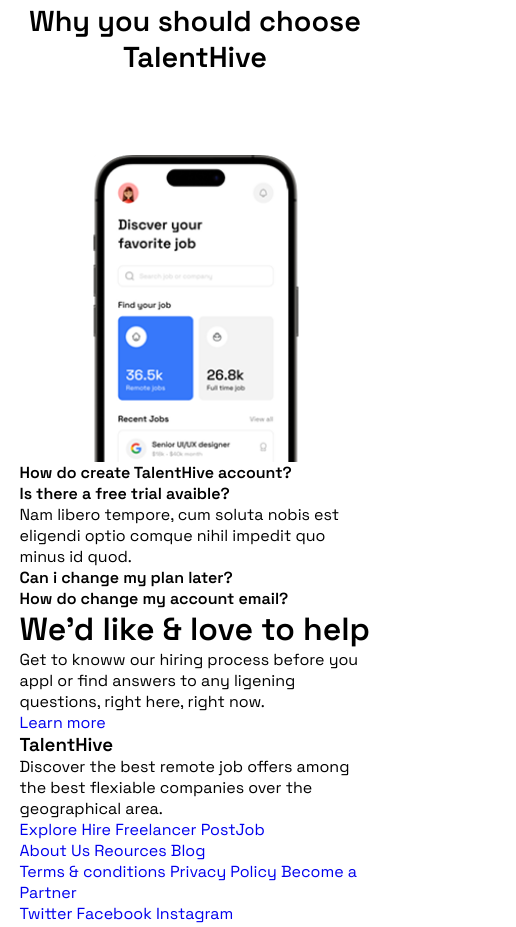
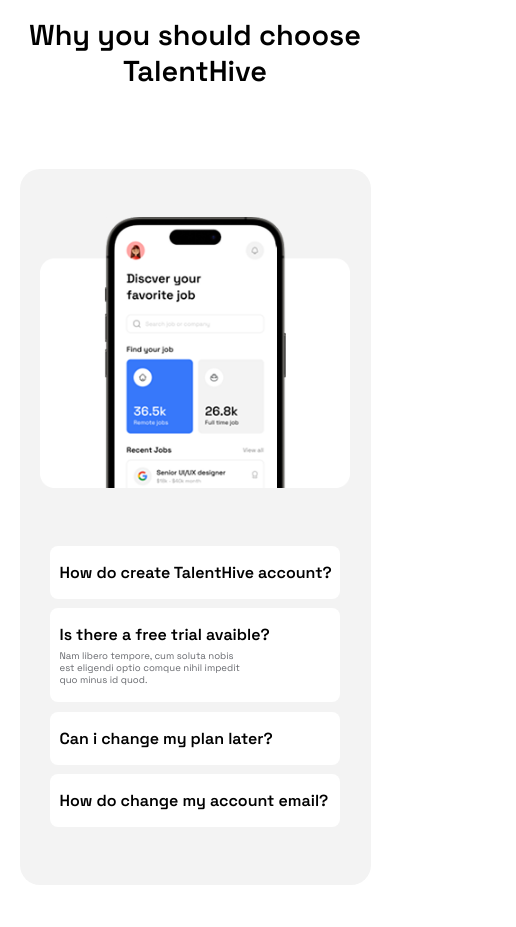
Before and after one commit to Viihh-77/TalentHive, a plain HTML site: page index.html in a window 390 px wide. Shown: the part 1073-2000 px from the top of the page, 516 px wide, since content can reach past the window. Drawn offline with Linux system fonts and the light colour scheme.

Commit message:
Atualizando código

```diff
--- a/index.html
+++ b/index.html
@@ -12,23 +12,24 @@
             <div class="logo">
                 <h1>TalentHive</h1>
             </div>
-            <nav class="menu" aria-label="Menu Principal">
-                <div class="menu-mobile" aria-label="Menu Mobile">
+        <nav class="menu">
+            <div class="menu-mobile">
             <button>&#9776</button>
             </div>
 
-                <ul class="menu-desktop" aria-label="Menu Desktop">
+            <div class="menu-desktop">
+            <ul class="pages">
                 <li><a href="#">Home</a></li>
                 <li><a href="#">Hire Freelancer</a></li>
                 <li><a href="#">Explore</a></li>
                 <li><a href="#">PostJob</a></li>
                 <li><a href="#">About Us</a></li>
             </ul>
-
-                <ul class="menu-desktop">
+            <ul class="login">
                 <li><a href="#">Login</a></li>
-                    <li><a href="#" class="btn">Start free</a></li>
+                <li><a href="#" class="btn-header">Start free</a></li>
             </ul>
+            </div>
         </nav>
         </div>
     </header>
@@ -53,15 +54,19 @@
 
 
         <section id="duvidas">
-        <div class="conteudo-duvidas">
+        <div class="container">
             <h3>Why you should choose TalentHive</h3>
-            <div class="container secao-duvidas">
+            <div class="secao-duvidas">
                 <img src="assets/duvidas.png" alt="Imagem de celular">
-                <h4>How do create TalentHive account?</h4>
-                <h4>Is there a free trial avaible?</h4>
+                <div class="btn-duvidas">
+                <h4 class="btn-question">How do create TalentHive account?</h4>
+                <div class="btn-question">
+                    <h4 >Is there a free trial avaible?</h4>
                     <p>Nam libero tempore, cum soluta nobis est eligendi optio comque nihil impedit quo minus id quod.</p>
-                <h4>Can i change my plan later?</h4>
-                <h4>How do change my account email?</h4>
+                </div>
+                <h4 class="btn-question">Can i change my plan later?</h4>
+                <h4 class="btn-question">How do change my account email?</h4>
+                </div>
             </div>
         </div>
         </section>
@@ -112,11 +117,10 @@
 
             <div class="final-footer">
                 <p>©2023 Talenthive. All rights reserved</p>
-                <p>101 Marlow Street. #12-05 Clife Parkview. Singapore 059020. View on Maps</p>
+                <p>101 Marlow Street. #12-05 Clife Parkview. Singapore 059020. <span class="green">View on Maps</span></p>
                 <p>Cookies Policy  | Map</p>
             </div>
         </div>
     </footer>
-
 </body>
 </html>
--- a/style.css
+++ b/style.css
@@ -134,8 +134,206 @@
     flex-direction: column;
 }
 
-.conteudo-duvidas h3 {
+#duvidas h3 {
     font-size: 1.8rem;
     text-align: center;
     padding-bottom: 5rem;
 }
+
+.secao-duvidas {
+    background-color: #f3f3f3;
+    border-radius: 20px;
+    padding: 3rem 1.3rem;
+    margin-bottom: 6.25rem;
+}
+
+.btn-duvidas {
+    padding-top: 3rem;
+}
+
+.btn-question {
+    font-size: 1rem;
+    background-color: #fff;
+    border-radius: 8px;
+    margin: 0.6rem;
+    padding-left: 0.6rem;
+    padding-top: 1rem;
+    padding-bottom: 1rem;
+}
+
+.btn-question p {
+    font-size: 0.6rem;
+    width: 65%;
+    font-weight: 400;
+    color: #65676c;
+    padding-top: 0.3rem;
+}
+
+#footer {
+    background-color: var(--primary-color);
+    color: #fff;
+    border-top-left-radius: 20px;
+    border-top-right-radius: 20px;
+}
+
+.footer-inner {
+    padding-top: 4.6rem;
+    padding-bottom: 0.5rem;
+}
+
+.footer-learn {
+    padding-bottom: 1rem;
+}
+
+.footer-learn h1 {
+    padding-bottom: 1.3rem;
+    font-size: 2.8rem;
+    width: 70%;
+}
+
+.footer-learn p {
+    padding-bottom: 2.2rem;
+    font-size: 0.8rem;
+    width: 65%;
+}
+
+.footer-learn a {
+    color: #000000;
+}
+
+.footer-learn::after {
+    content: "";
+    display: block;
+    width: 100%;
+    height: 1px;
+    background-color: #fff;
+    margin-top: 5rem;
+    margin-bottom: 5rem;
+}
+
+.btn {
+    background-color: #fff;
+    border-radius: 100px;
+    padding: 0.7rem 1.2rem;
+    font-weight: 600;
+}
+
+.footer-discover {
+    display: flex;
+    flex-direction: row;
+    justify-content: space-between;
+    padding-bottom: 4.6rem;
+}
+
+.footer-discover-conteudo {
+    display: flex;
+    flex-direction: column;
+    width: 50%;
+}
+
+.footer-discover-conteudo h3 {
+    padding-bottom: 1rem;
+    font-size: 1.2rem;
+}
+
+.footer-discover-conteudo p {
+    font-size: 0.8rem;
+}
+
+.footer-discover-btn {
+    display: flex;
+    flex-direction: column;
+}
+
+.footer-discover-btn a {
+    font-size: 0.8rem;
+    padding-bottom: 1.5rem;
+    color: #fff;
+}
+
+.footer-others {
+    display: flex;
+    flex-direction: row;
+    justify-content: space-between;
+    padding-bottom: 4.4rem;
+}
+
+.footer-others a {
+    color: #fff;
+}
+
+.footer-duvidas {
+    display: flex;
+    flex-direction: column;
+}
+
+.footer-duvidas a {
+    font-size: 0.8rem;
+    padding-bottom: 2rem;
+}
+
+.footer-terms {
+    display: flex;
+    flex-direction: column;
+}
+
+.footer-terms a {
+    font-size: 0.8rem;
+    padding-bottom: 2rem;
+}
+
+.footer-social {
+    display: flex;
+    flex-direction: column;
+}
+
+.footer-social a {
+    font-size: 0.8rem;
+    padding-bottom: 2rem;
+}
+
+.final-footer {
+    display: flex;
+    align-items: center;
+    flex-direction: column;
+}
+
+.final-footer p {
+    font-size: 0.9rem;
+    weight: 400;
+    text-align: center;
+    padding-bottom: 1.5rem;
+}
+
+.green {
+    color: #a0da7a;
+}
+
+@media (max-width: 1920px) {
+
+    .menu-desktop {
+        display: flex;
+        justify-content: space-between;
+    }
+
+    .menu-mobile {
+        display: none;
+    }
+
+    .pages {
+        display: flex;
+        flex-direction: row;
+    }
+
+    .login {
+        display: flex;
+        flex-direction: row;
+    }
+
+    .btn-header {
+        background-color: var(--primary-color);
+        color: #fff;
+        border-radius: 999px;
+        padding: 0.5rem 1rem;
+    }
+}
```
Lines whose indentation alone changed are shown as unchanged.
